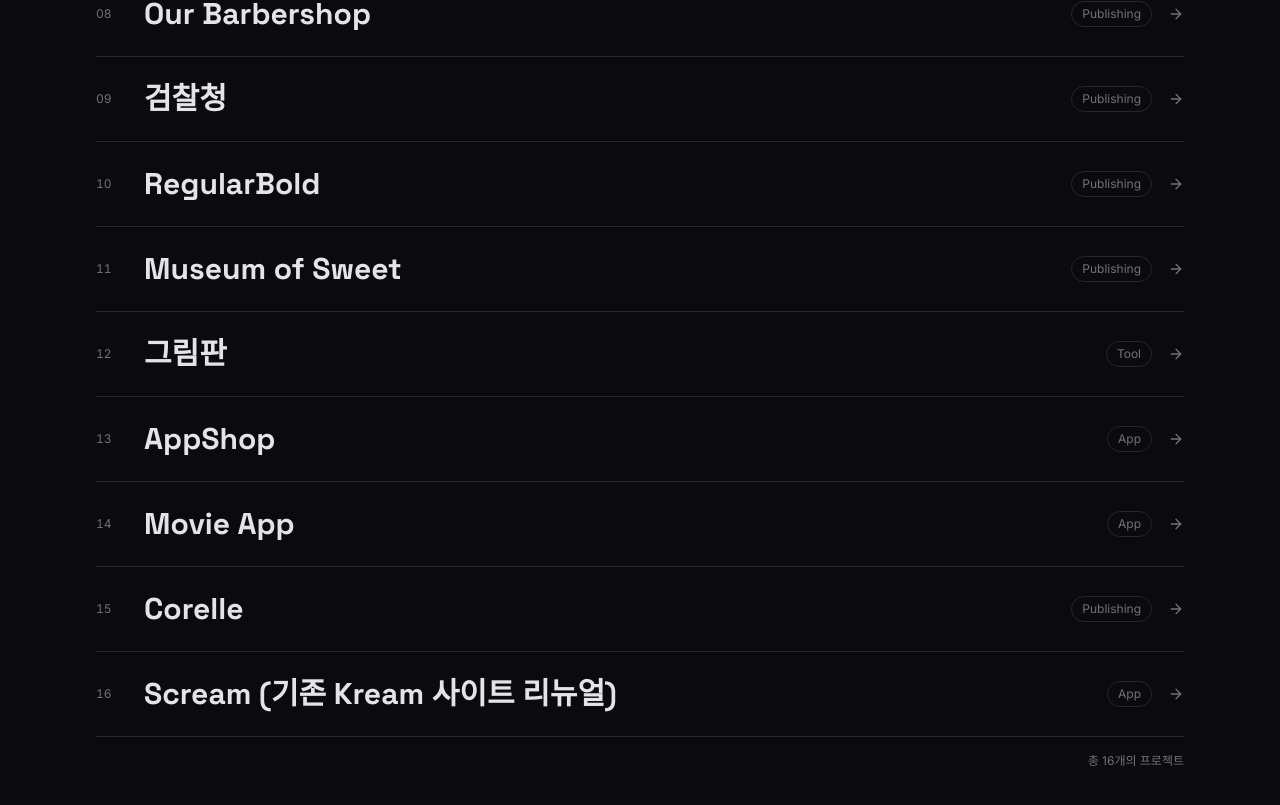
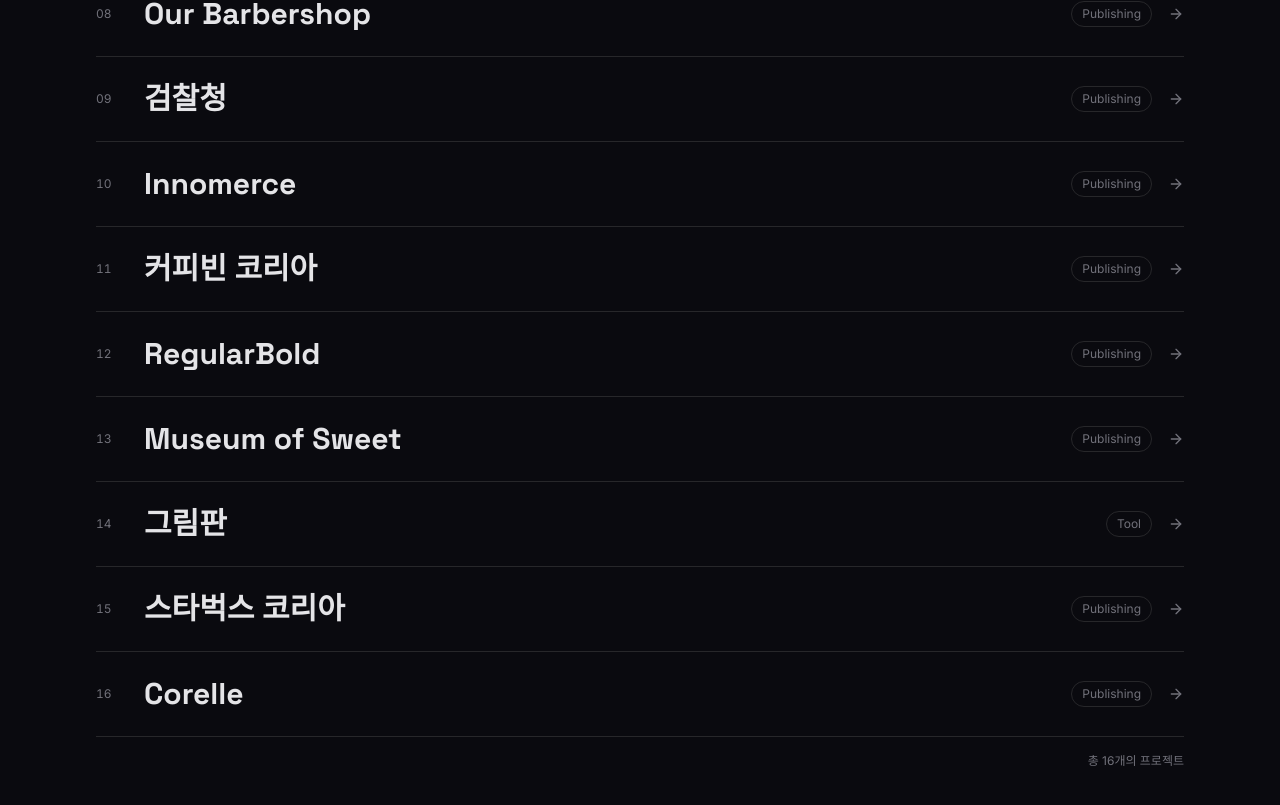
Before and after one commit to SeongJin0724/portfoliosite, a Next.js app: page / in a window 1280 px wide. Shown: the part 2420-3225 px from the top of the page. Built offline with nearby package versions, Linux system fonts and the light colour scheme.

Commit message:
Reorder project list and refresh Scream copy

```diff
--- a/src/components/Projects.tsx
+++ b/src/components/Projects.tsx
@@ -116,9 +116,18 @@
   const ref = useRef(null);
   const isInView = useInView(ref, { once: true, margin: "-80px" });
   const mousePosition = useMousePosition();
+  const prioritizedIds = [16, 13, 12, 2, 1];
   const sortedProjects = [...projects].sort((a, b) => {
-    const featureDiff = (b.features?.length ?? 0) - (a.features?.length ?? 0);
-    return featureDiff !== 0 ? featureDiff : a.id - b.id;
+    const aPriority = prioritizedIds.indexOf(a.id);
+    const bPriority = prioritizedIds.indexOf(b.id);
+
+    if (aPriority !== -1 || bPriority !== -1) {
+      if (aPriority === -1) return 1;
+      if (bPriority === -1) return -1;
+      return aPriority - bPriority;
+    }
+
+    return a.id - b.id;
   });
 
   const filtered =
--- a/src/data/projects.ts
+++ b/src/data/projects.ts
@@ -262,15 +262,15 @@
   },
   {
     id: 16,
-    title: "Scream (기존 Kream 사이트 리뉴얼)",
+    title: "Scream (KREAM Commerce Redesign)",
     url: "https://scream-kappa.vercel.app",
     category: "App",
-    description: "Private 프로젝트 - 스크린 기반 애플리케이션",
+    description: "Full-stack commerce redesign project inspired by KREAM UI/UX patterns",
     tech: ["React", "TypeScript", "Node.js"],
     image: "/images/projects/scream.jpg",
     videoUrl: "/videos/scream-demo.mp4",
     details:
-      "비공개 프로젝트로, React + TypeScript 프론트엔드와 Node.js 백엔드를 연동한 풀스택 웹 애플리케이션입니다. 소스코드는 공개되지 않습니다.",
+      "A KREAM-inspired full-stack commerce project with a React + TypeScript frontend and Node.js backend, focused on product browsing, user flows, and data-driven interactions.",
     features: [
       "React + TypeScript 프론트엔드",
       "Node.js REST API 백엔드",
```
